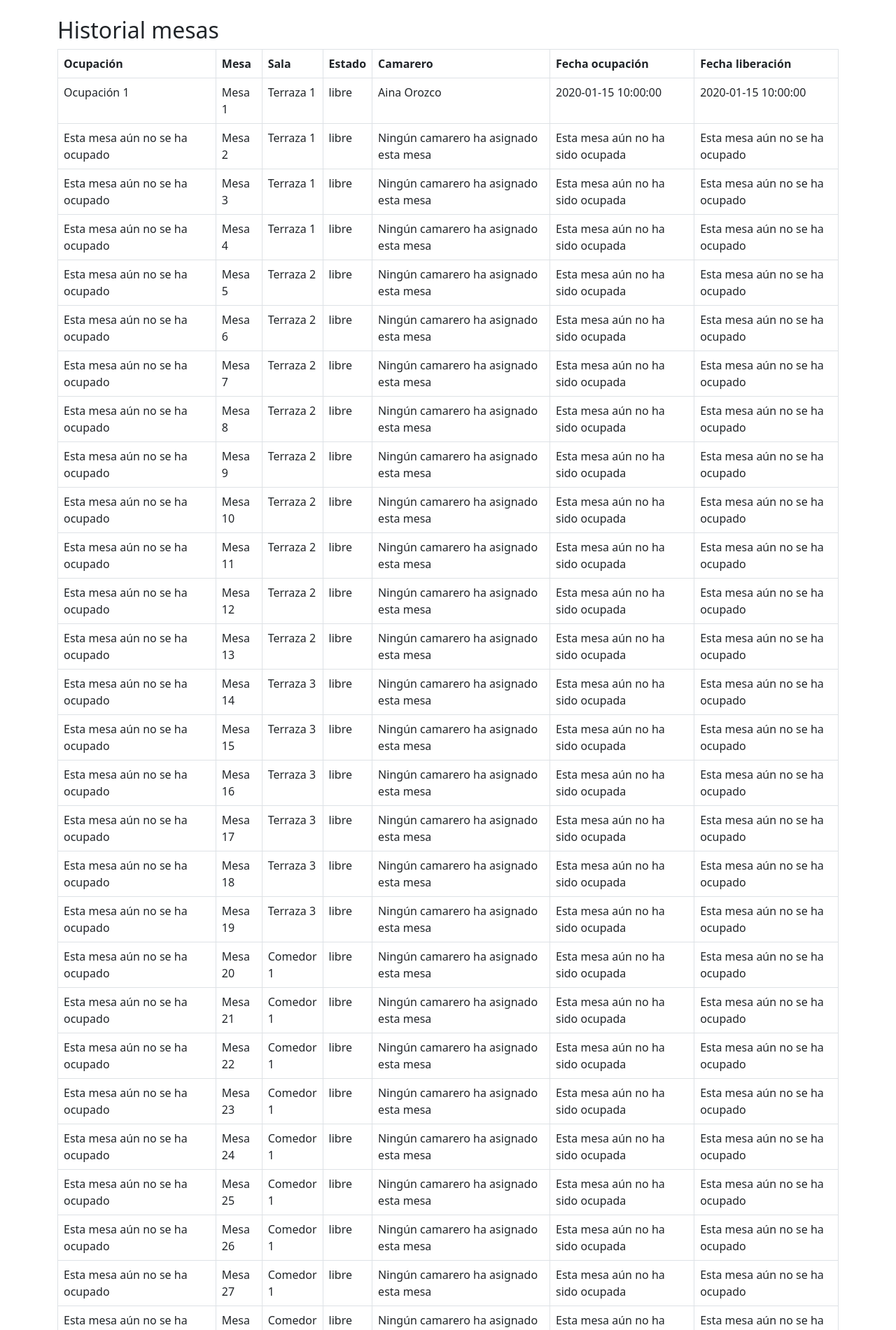
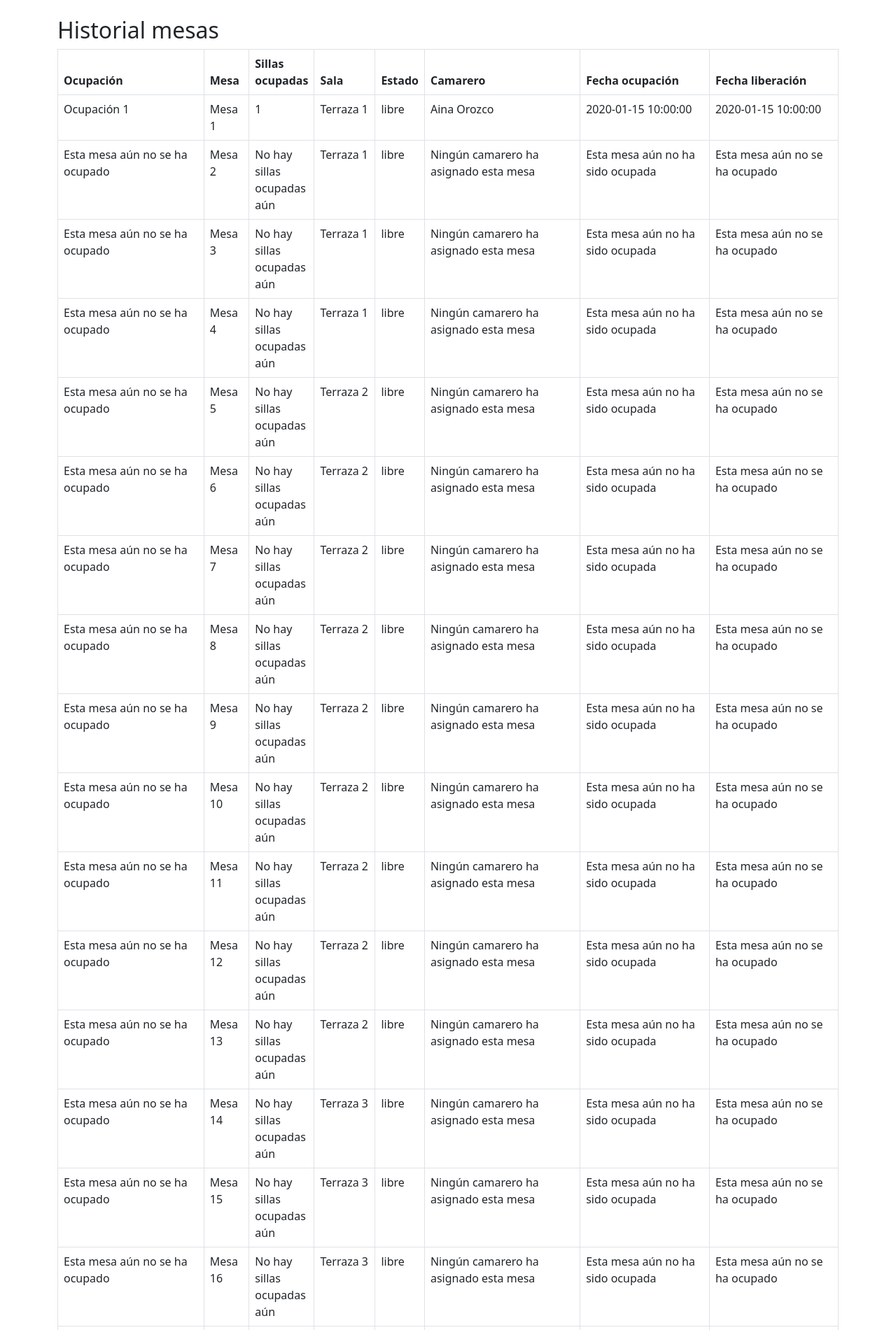
Before and after one commit to ainaorozcogonzalez/DAW2---PR01---RICK-DECKARD, a PHP site: page /Camarero/historial.php in a window 1280 px wide. Shown: the part 104-2005 px from the top of the page at 70% size. Run offline with PHP 8.4, Linux system fonts and the light colour scheme; a user stored in the database is signed in; data comes from the database, SQL or seed files in the repository; tables that the repository leaves empty hold one stand-in row (values such as "Sample post").

Commit message:
Update historial.php

```diff
--- a/Camarero/historial.php
+++ b/Camarero/historial.php
@@ -30,7 +30,7 @@
             case 'ocupacion':
 
                 $sqlHistorial = "SELECT ocupaciones.id_ocupacion, ocupaciones.id_mesa, ocupaciones.id_usuario,
-                    ocupaciones.fecha_ocupacion, ocupaciones.fecha_libera, mesas.id_mesa, mesas.capacidad,
+                    ocupaciones.fecha_ocupacion, ocupaciones.fecha_libera, ocupaciones.sillas, mesas.id_mesa, mesas.capacidad,
                     mesas.estado, mesas.id_sala, usuarios.id_usuario, usuarios.nombre_completo,
                     usuarios.contraseña, usuarios.tipo_usuario
                     FROM ocupaciones
@@ -69,7 +69,7 @@
 
                 $sqlHistorial = "SELECT mesas.id_mesa AS id_mesa, mesas.capacidad, mesas.estado, mesas.id_sala,
                     salas.id_sala, salas.nombre, salas.capacidad,
-                    ocupaciones.id_ocupacion, ocupaciones.id_mesa AS id_mesas_ocupadas, ocupaciones.fecha_ocupacion, ocupaciones.fecha_libera,
+                    ocupaciones.id_ocupacion, ocupaciones.id_mesa AS id_mesas_ocupadas, ocupaciones.sillas, ocupaciones.fecha_ocupacion, ocupaciones.fecha_libera,
                     usuarios.id_usuario, usuarios.nombre_completo, usuarios.contraseña, usuarios.tipo_usuario
                     FROM mesas
                     INNER JOIN salas ON salas.id_sala = mesas.id_sala
@@ -216,6 +216,7 @@
 
                         <th>Ocupación</th>
                         <th>Mesa</th>
+                        <th>Sillas ocupadas</th>
                         <th>Estado</th>
                         <th>Camarero</th>
                         <th>Fecha ocupación</th>
@@ -237,6 +238,7 @@
 
                         <th>Ocupación</th>
                         <th>Mesa</th>
+                        <th>Sillas ocupadas</th>
                         <th>Sala</th>
                         <th>Estado</th>
                         <th>Camarero</th>
@@ -276,6 +278,9 @@
 
                                 // Mostramos las mesas y su estado actual
                                 echo "<td>Mesa ".$fila['id_mesa']."</td>";
+
+                                echo "<td>".$fila['sillas']."</td>";
+
                                 echo "<td>".$fila['estado']."</td>";
 
                                 // Si esta mesa ha sido asignada por un camarero (si existe una id_usuario),
@@ -349,11 +354,11 @@
                                 // si no, mostramos un mensaje de que aún no ha sido ocupada
                                 if ($fila['id_ocupacion'] != NULL) {
 
-                                    echo "<td style='width: 22%;' >Ocupación ".$fila['id_ocupacion']."</td>";
+                                    echo "<td style='width: 23%;' >Ocupación ".$fila['id_ocupacion']."</td>";
 
                                 } else {
 
-                                    echo "<td style='width: 22%;'>Esta mesa aún no se ha ocupado</td>";
+                                    echo "<td style='width: 23%;'>Esta mesa aún no se ha ocupado</td>";
 
                                 }
 
@@ -368,6 +373,18 @@
                                     echo "<td style='width: 6%;'>Mesa ".$fila['id_mesa']."</td>";
 
                                 }
+
+
+                                if ($fila['sillas'] != NULL) {
+
+                                    echo "<td style='width: 6%;'>".$fila['sillas']."</td>";
+
+                                } else {
+
+                                    echo "<td style='width: 6%;'> No hay sillas ocupadas aún</td>";
+
+                                }
+
 
                                 // Mostramos el nombre de la sala y su estado actual
                                 echo "<td>".$fila['nombre']."</td>";
```
